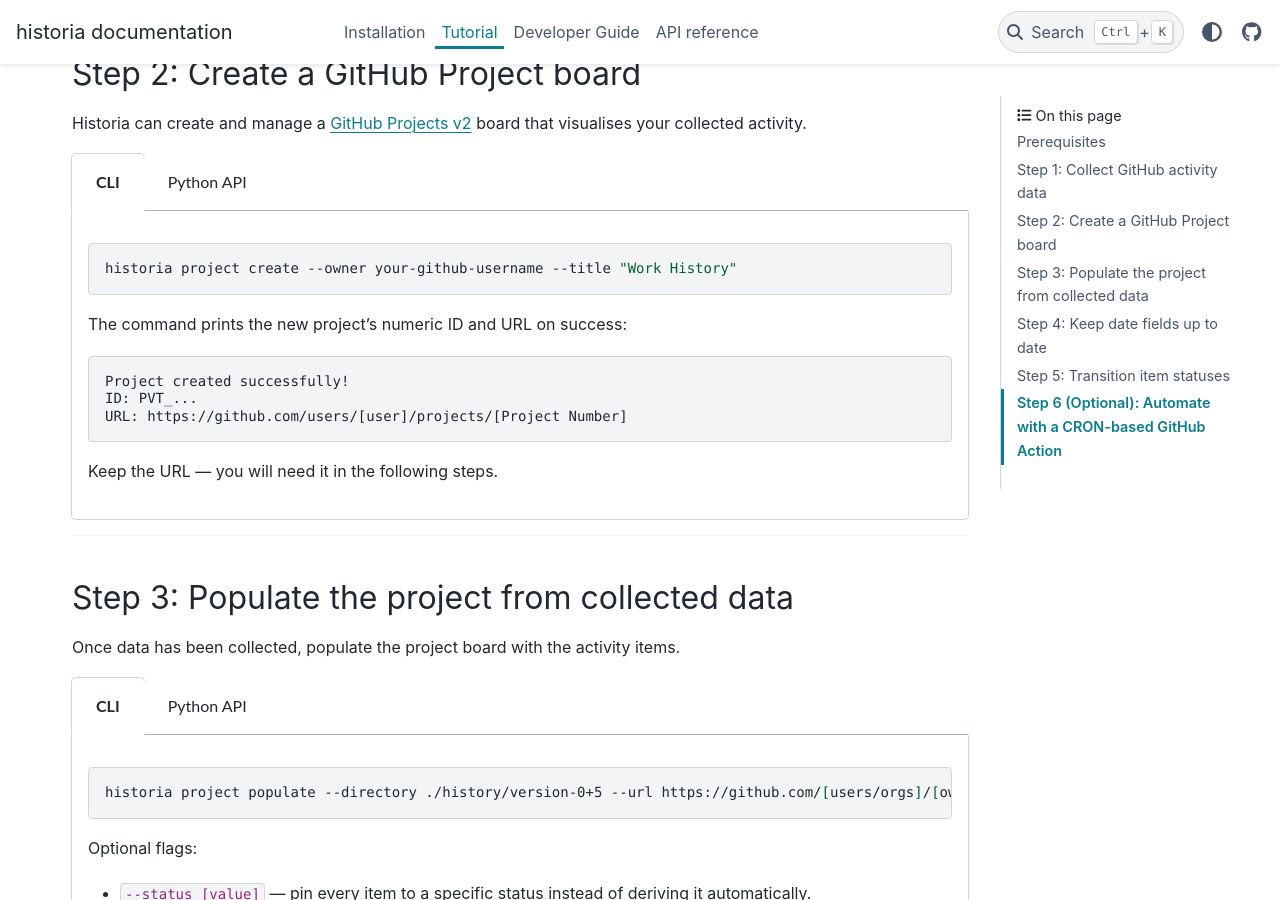
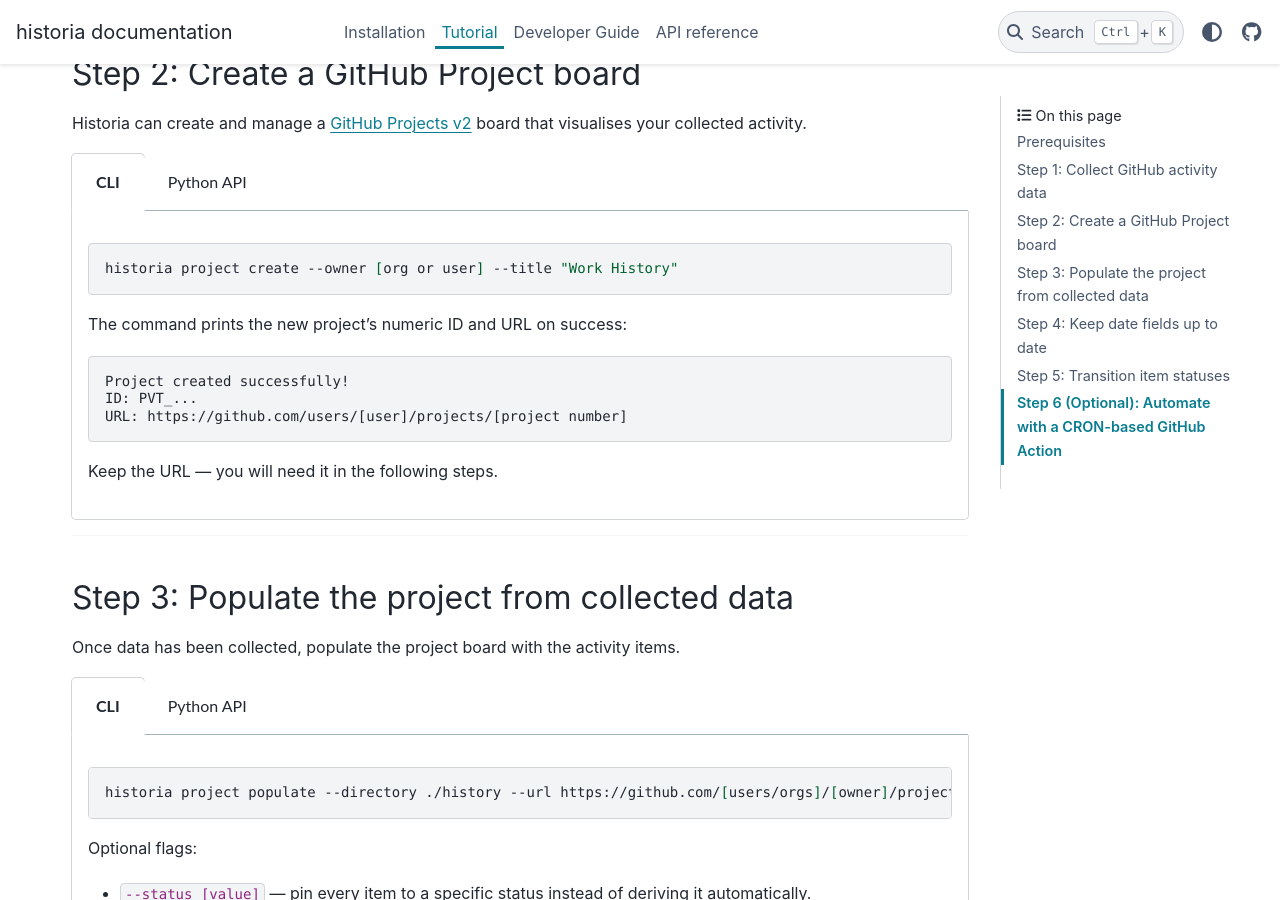
Before and after one commit to CodyCBakerPhD/historia, a Sphinx documentation site: the page built from docs/tutorial/index.md, in a window 1280 px wide and 900 px high, scrolled down 1245 px. Built offline with Sphinx 7.4.7 and the PyData theme 0.15.4, drawn with Linux system fonts in a browser that asks for light colours; some of the changed text lies outside the part shown.

Commit message:
Address review: simplify owner/URL placeholders and drop version specificity in populate
Agent-Logs-Url: https://github.com/CodyCBakerPhD/historia/sessions/5b104b69-f95f-4629-9868-8c8cb052d1e3

Co-authored-by: CodyCBakerPhD <51133164+CodyCBakerPhD@users.noreply.github.com>

````diff
--- a/docs/tutorial/index.md
+++ b/docs/tutorial/index.md
@@ -64,7 +64,7 @@ Historia can create and manage a [GitHub Projects v2](https://docs.github.com/en
 ::::{tabs}
 :::{tab} CLI
 ```bash
-historia project create --owner your-github-username --title "Work History"
+historia project create --owner [org or user] --title "Work History"
 ```
 
 The command prints the new project's numeric ID and URL on success:
@@ -72,7 +72,7 @@ The command prints the new project's numeric ID and URL on success:
 ```
 Project created successfully!
 ID: PVT_...
-URL: https://github.com/users/[user]/projects/[Project Number]
+URL: https://github.com/users/[user]/projects/[project number]
 ```
 
 Keep the URL — you will need it in the following steps.
@@ -99,7 +99,7 @@ Once data has been collected, populate the project board with the activity items
 ::::{tabs}
 :::{tab} CLI
 ```bash
-historia project populate --directory ./history/version-0+5 --url https://github.com/[users/orgs]/[owner]/projects/[id]
+historia project populate --directory ./history --url https://github.com/[users/orgs]/[owner]/projects/[id]
 ```
 
 Optional flags:
@@ -114,7 +114,7 @@ import historia
 
 historia.project.add_to_project(
     directory=pathlib.Path(
-        "./history/version-0+5"
+        "./history"
     ),
     project_url="https://github.com/[users/orgs]/[owner]/projects/[id]",
 )
@@ -247,7 +247,7 @@ jobs:
       - name: Update the project board
         run: |
           cd $REPO_DIR
-          historia project populate --directory ./history/version-0+5 --url <project-url>
+          historia project populate --directory ./history --url <project-url>
           historia project update dates --url <project-url>
 ```
 
````
